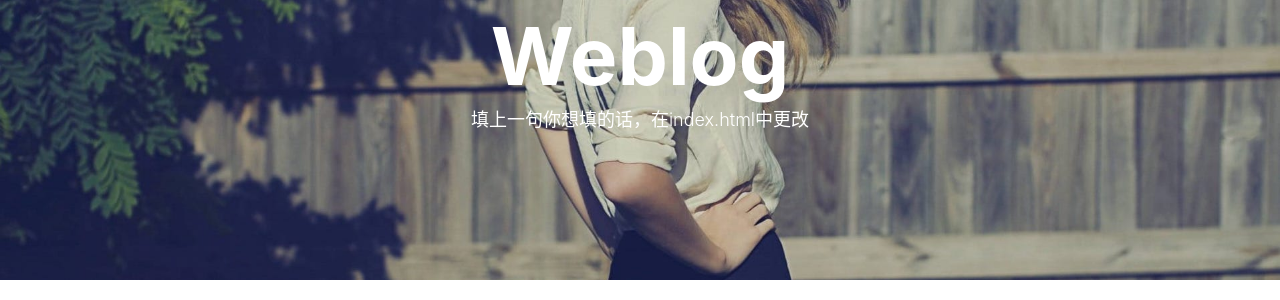
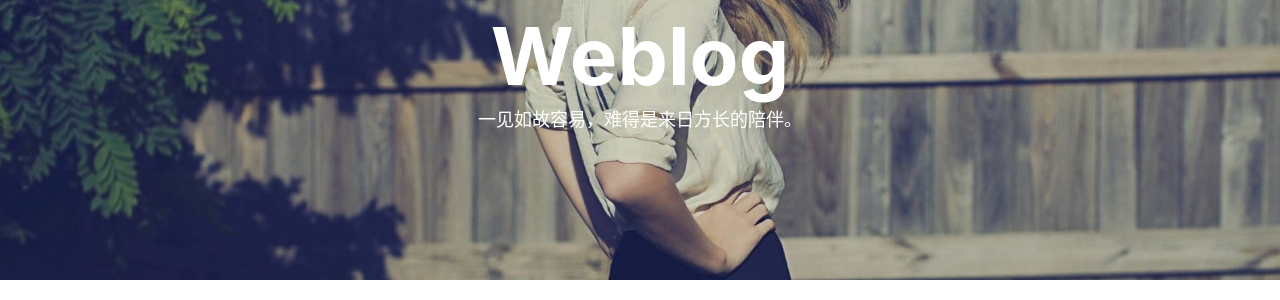
Before and after one commit to dengyouf/dengyouf.github.io, a Jekyll site: the page built from index.html, in a window 1280 px wide. Shown: the part 138-438 px from the top of the page. Built offline with Jekyll 4.4.1, drawn with Linux system fonts in a browser that asks for light colours; nearby versions of some CDN libraries; the list of posts is cut into pages by our own code; comment, search, counter and statistics services are not loaded.

Commit message:
add first commit

```diff
--- a/index.html
+++ b/index.html
@@ -1,6 +1,6 @@
 ---
 layout: page
-description: "填上一句你想填的话，在index.html中更改"
+description: "一见如故容易，难得是来日方长的陪伴。"
 ---
 
 {% for post in paginator.posts %}
```
Also changed, not shown: _posts/2022-06-03 -Install MinIO.md (+1 -1 lines).
